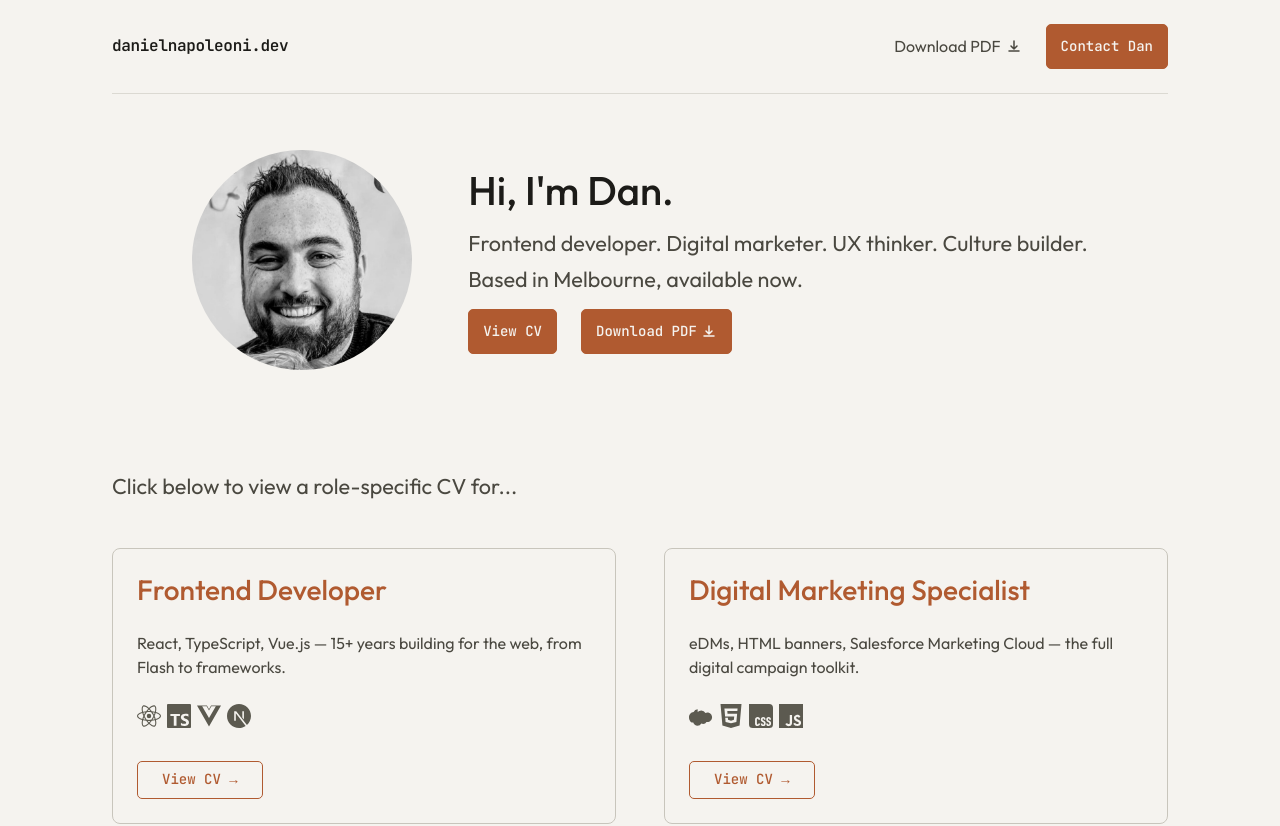
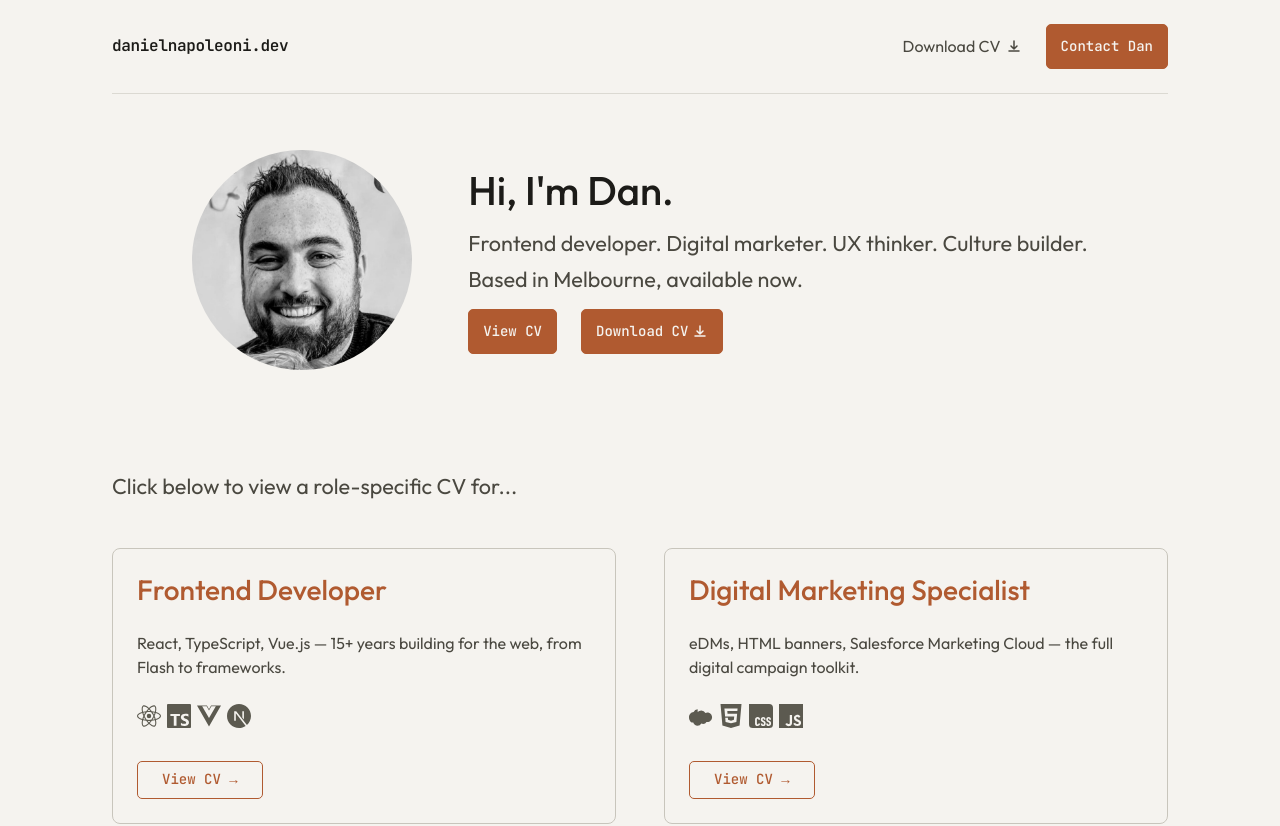
Before and after one commit to dnapoleoni/cv-portfolio-2026, a Next.js app: page / in a window 1280 px wide. Shown: the top 826 px of the page. Built offline with nearby package versions, Linux system fonts and the light colour scheme.

Commit message:
abstract download button for consistency

```diff
--- /dev/null
+++ b/components/DownloadButton.tsx
@@ -0,0 +1,25 @@
+interface DownloadButtonProps {
+  href: string;
+  label: string;
+  className?: string;
+}
+
+export function DownloadButton({ href, label, className = 'btn-outline' }: DownloadButtonProps) {
+  return (
+    <a href={href} download className={className}>
+      <span>{label}</span>
+      <span className="sr-only">(PDF)</span>
+      <svg
+        width="16"
+        height="16"
+        viewBox="0 0 16 16"
+        fill="none"
+        stroke="currentColor"
+        strokeWidth="1.5"
+        aria-hidden="true"
+      >
+        <path d="M8 2v8m0 0l-3-3m3 3l3-3M3 12h10" strokeLinecap="round" strokeLinejoin="round" />
+      </svg>
+    </a>
+  );
+}
--- a/components/Header.tsx
+++ b/components/Header.tsx
@@ -5,6 +5,7 @@ import Link from 'next/link';
 import { ContextLink } from './ContextLink';
 import { useState, useEffect } from 'react';
 import { getPdfForSlug } from '@/data/roles';
+import { DownloadButton } from './DownloadButton';
 
 export function Header() {
   const pathname = usePathname();
@@ -79,24 +80,7 @@ export function Header() {
       </button>
 
       <nav className={`nav-row${mobileOpen ? ' nav-row-mobile' : ''}`} aria-label="Site navigation">
-        <a href={pdf.href} download className="nav-link" title="Download PDF">
-          <span>Download PDF</span>
-          <svg
-            width="16"
-            height="16"
-            viewBox="0 0 16 16"
-            fill="none"
-            stroke="currentColor"
-            strokeWidth="1.5"
-            aria-hidden="true"
-          >
-            <path
-              d="M8 2v8m0 0l-3-3m3 3l3-3M3 12h10"
-              strokeLinecap="round"
-              strokeLinejoin="round"
-            />
-          </svg>
-        </a>
+        <DownloadButton href={pdf.href} label="Download CV" className="nav-link" />
         <a
           href="https://www.linkedin.com/in/daniel-napoleoni"
           className="nav-link nav-mobile-only"
--- a/components/Hero.tsx
+++ b/components/Hero.tsx
@@ -1,5 +1,6 @@
 import Image from 'next/image';
 import Link from 'next/link';
+import { DownloadButton } from './DownloadButton';
 
 export function Hero() {
   return (
@@ -26,24 +27,11 @@ export function Hero() {
           <Link href="/cv" className="btn-solid-accent">
             View CV
           </Link>
-          <a href="/Dan-Napoleoni-CV.pdf" download className="btn-solid-accent">
-            <span>Download PDF</span>
-            <svg
-              width="16"
-              height="16"
-              viewBox="0 0 16 16"
-              fill="none"
-              stroke="currentColor"
-              strokeWidth="1.5"
-              aria-hidden="true"
-            >
-              <path
-                d="M8 2v8m0 0l-3-3m3 3l3-3M3 12h10"
-                strokeLinecap="round"
-                strokeLinejoin="round"
-              />
-            </svg>
-          </a>
+          <DownloadButton
+            href="/Dan-Napoleoni-CV.pdf"
+            label="Download CV"
+            className="btn-solid-accent"
+          />
         </div>
       </div>
     </section>
--- a/data/roles.ts
+++ b/data/roles.ts
@@ -546,11 +546,11 @@ export function getDisplayRoles(): RoleData[] {
 
 export function getPdfForSlug(slug?: string): { href: string; label: string } {
   if (!slug || slug === 'cv') {
-    return { href: '/Dan-Napoleoni-CV.pdf', label: 'Download CV - Complete (PDF)' };
+    return { href: '/Dan-Napoleoni-CV.pdf', label: 'Download CV' };
   }
   const role = getRoleBySlug(slug);
   if (role) {
-    return { href: `/Dan-Napoleoni-CV-${slug}.pdf`, label: `Download CV - ${role.title} (PDF)` };
+    return { href: `/Dan-Napoleoni-CV-${slug}.pdf`, label: `Download CV - ${role.title}` };
   }
   return { href: '/Dan-Napoleoni-CV.pdf', label: 'Download PDF' };
 }
```
Also changed, not shown: components/RolePageView.tsx (+2 -18 lines).
